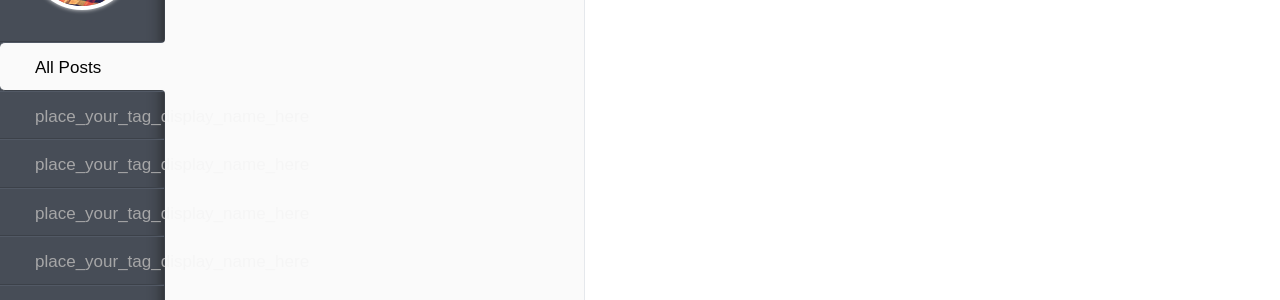
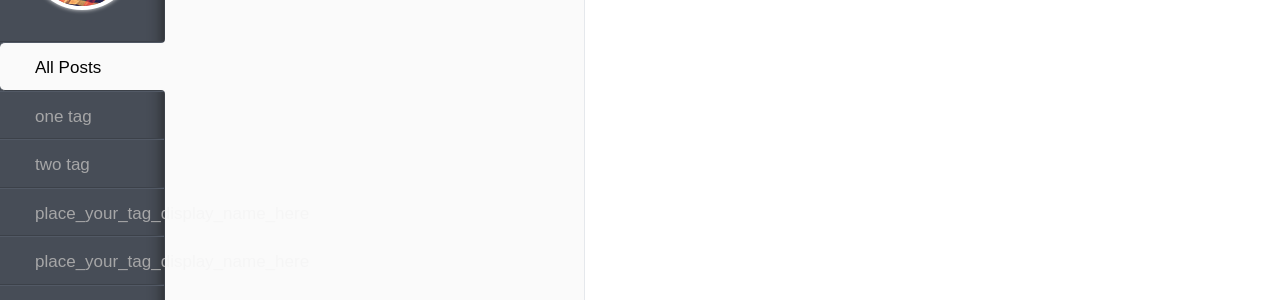
Before and after one commit to dongfangshuo/blog, a Jekyll site: the page built from index.html, in a window 1280 px wide. Shown: the part 149-449 px from the top of the page. Built offline with Jekyll 4.4.1, drawn with Linux system fonts in a browser that asks for light colours.

Commit message:
change index

```diff
--- a/_layouts/index.html
+++ b/_layouts/index.html
@@ -8,17 +8,17 @@
     <title>{{ page.title }}</title>
     <meta name="description" content="">
 
-    <link rel="stylesheet" type="text/css" href="/assets/css/style.css">
+    <link rel="stylesheet" type="text/css" href="../assets/css/style.css">
   </head>
   <body>
     <aside id="sidebar">
       <nav id="tags">
-        <a href="/index.html" id="avatar"></a>
+        <a href="../index.html" id="avatar"></a>
 
         <ul id="tags__ul">
           <li id="js-label1" class="tags__li tags-btn active">All Posts</li>
-          <li id="js-label2" class="tags__li tags-btn">place_your_tag_display_name_here</li>
-          <li id="js-label3" class="tags__li tags-btn">place_your_tag_display_name_here</li>
+          <li id="js-label2" class="tags__li tags-btn">one tag</li>
+          <li id="js-label3" class="tags__li tags-btn">two tag</li>
           <li id="js-label4" class="tags__li tags-btn">place_your_tag_display_name_here</li>
           <li id="js-label5" class="tags__li tags-btn">place_your_tag_display_name_here</li>
           <li id="js-label6" class="tags__li tags-btn">place_your_tag_display_name_here</li>
@@ -26,13 +26,13 @@
 
         <div id="tags__bottom">
           <a href="mailto:place_your_email_address_here" id="icon-email" class="tags-btn fontello"></a>
-          <a href="/rss.xml" id="icon-feed" class="tags-btn fontello"></a>
+          <a href="../rss.xml" id="icon-feed" class="tags-btn fontello"></a>
         </div>
       </nav> <!-- end #tags -->
 
       <div id="posts-list">
         <form action="" id="search-form">
-          <a href="/index.html" id="mobile-avatar"></a>
+          <a href="../index.html" id="mobile-avatar"></a>
           <!-- NOTE: input field is disabled by default -->
           <input id="search-input" type="text" placeholder="Search..." disabled >
         </form>
@@ -60,9 +60,9 @@
 
     <button id="js-fullscreen"><span id="icon-arrow" class="fontello"></span></button>
 
-    <script src="/assets/js/jquery-2.0.3.min.js"></script>
-    <script src="/assets/js/jquery.pjax.js"></script>
-    <script src="/assets/js/nprogress.js"></script>
-    <script src="/assets/js/script.js"></script>
+    <script src="../assets/js/jquery-2.0.3.min.js"></script>
+    <script src="../assets/js/jquery.pjax.js"></script>
+    <script src="../assets/js/nprogress.js"></script>
+    <script src="../assets/js/script.js"></script>
   </body>
 </html>
```
Also changed, not shown: _layouts/post.html (line endings or trailing spaces).
